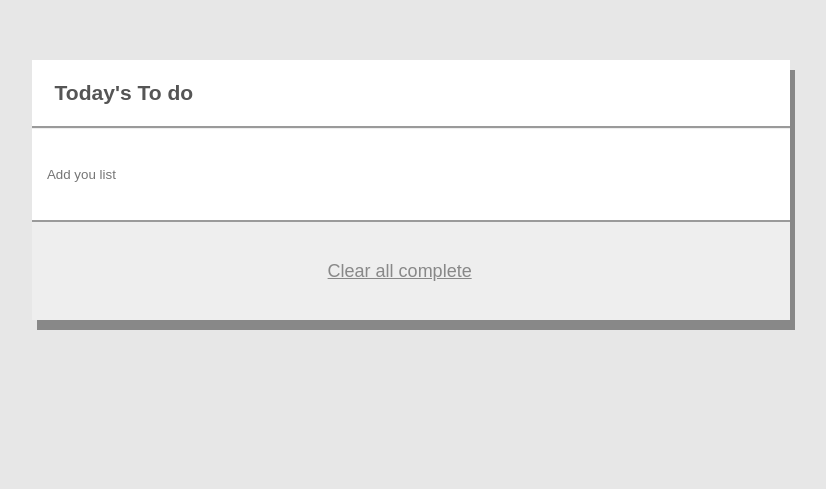
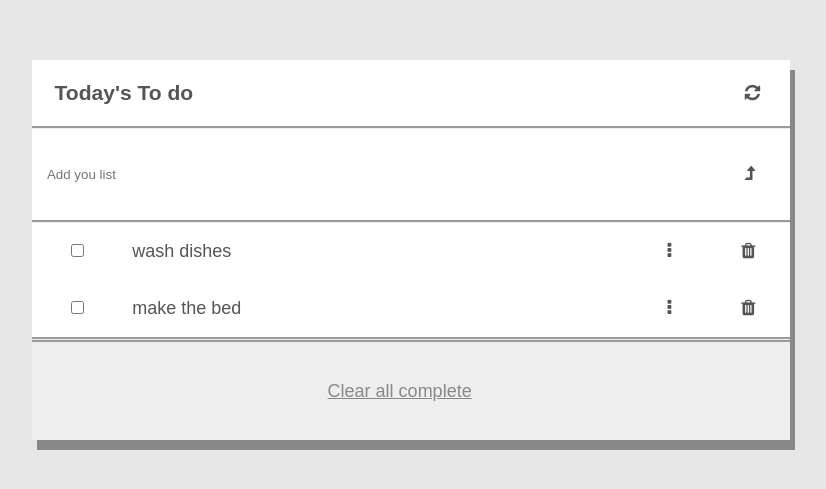
Before and after one commit to diegoh40/Todo-list, a website built with webpack: page src/index.html in a window 1280 px wide. Shown: the part 193-682 px from the top of the page, without its empty margins (229-1055 px from the left). Built offline with nearby package versions, Linux system fonts and the light colour scheme; files whose address does not match are found by name.

Commit message:
add button style

```diff
--- a/src/index.html
+++ b/src/index.html
@@ -3,19 +3,20 @@
 <head>
     <meta charset="UTF-8">
     <meta name="viewport" content="width=device-width, initial-scale=1.0">
-    <link rel="stylesheet" href="path/to/font-awesome/css/font-awesome.min.css">
+    <link rel="stylesheet" href="https://cdnjs.cloudflare.com/ajax/libs/font-awesome/4.7.0/css/font-awesome.min.css">
     <title>Wbpack Exercise</title>
 </head>
 <body>
     <section>
             <div class="header">
                 <h3>Today's To do</h3>
+                <i class="fa fa-refresh" aria-hidden="true"></i>
                 <!-- <img src="./icon.jpg"  alt="sync"> -->
             </div>
             <form class="form">
                 <div class="todo">
                 <input class="addlist" type="text" placeholder="Add you list" >
-
+                <i class="fa fa-level-up" aria-hidden="true"></i>
             </div>
 
                 <div id="list" ></div><!--  SE PINTA ACA -->
--- a/src/index.js
+++ b/src/index.js
@@ -25,9 +25,16 @@ const renderList = () => {
   let showTasks = '';
 
   for (let i = 0; i < list.length; i += 1) {
-    showTasks += `<div class="insideTask"><ul id="tasks"><li><input type ="checkbox" ${list[i].completed}></li>
-   <li> ${list[i].description}</li> <li class="hidenid">${list[i].index}</li></ul>
-   <img src="${Dots}"> </div>
+    showTasks += `<div class="insideTask">
+    <div class='task-container'>
+    <ul id="tasks">
+    <li><input type ="checkbox" ${list[i].completed}></li>
+    <li> ${list[i].description}</li>
+    <li class="hidenid">${list[i].index}</li>
+    </ul>
+    <i class="fa fa-ellipsis-v" aria-hidden="true"></i>
+    <i class="fa fa-trash" aria-hidden="true"></i>
+   </div>
     `;
 
     document.getElementById('list').innerHTML = showTasks;
@@ -35,3 +42,5 @@ const renderList = () => {
 };
 
 renderList();
+
+console.log('hola');
--- a/src/style.css
+++ b/src/style.css
@@ -51,9 +51,15 @@ form {
   list-style-type: none;
   align-items: flex-start;
 }
-
+.task-container{
+  display: flex;
+  align-items: center;
+  justify-content: space-around;
+  width: 100%;
+}
 #tasks {
   display: flex;
+  flex-direction: row;
   list-style-type: none;
   padding: 0% 10% 0% 0%;
   width: 60%;
@@ -72,7 +78,7 @@ form {
   border-bottom-style: groove;
 }
 
-.header img {
+.fa-refresh {
   width: 3%;
   padding-right: 3%;
 }
@@ -83,6 +89,7 @@ form {
 
 .insideTask {
   display: flex;
+  flex-direction: column;
   align-items: center;
   width: 100%;
   justify-content: space-between;
@@ -105,3 +112,8 @@ form {
 .todo img {
   width: 6%;
 }
+
+.fa-level-up{
+  width: 3%;
+  padding-right: 3%;
+}
```
Also changed, not shown: dist/4346e7692eeb2f25963d.jpg (deleted), dist/d054aad84557c293194c.jpeg (deleted), dist/e8c9e556f2de7f8c952b.jpeg (deleted), dist/index.html, dist/main.js, dist/runtime.js, src/img/pushE.png (added).
